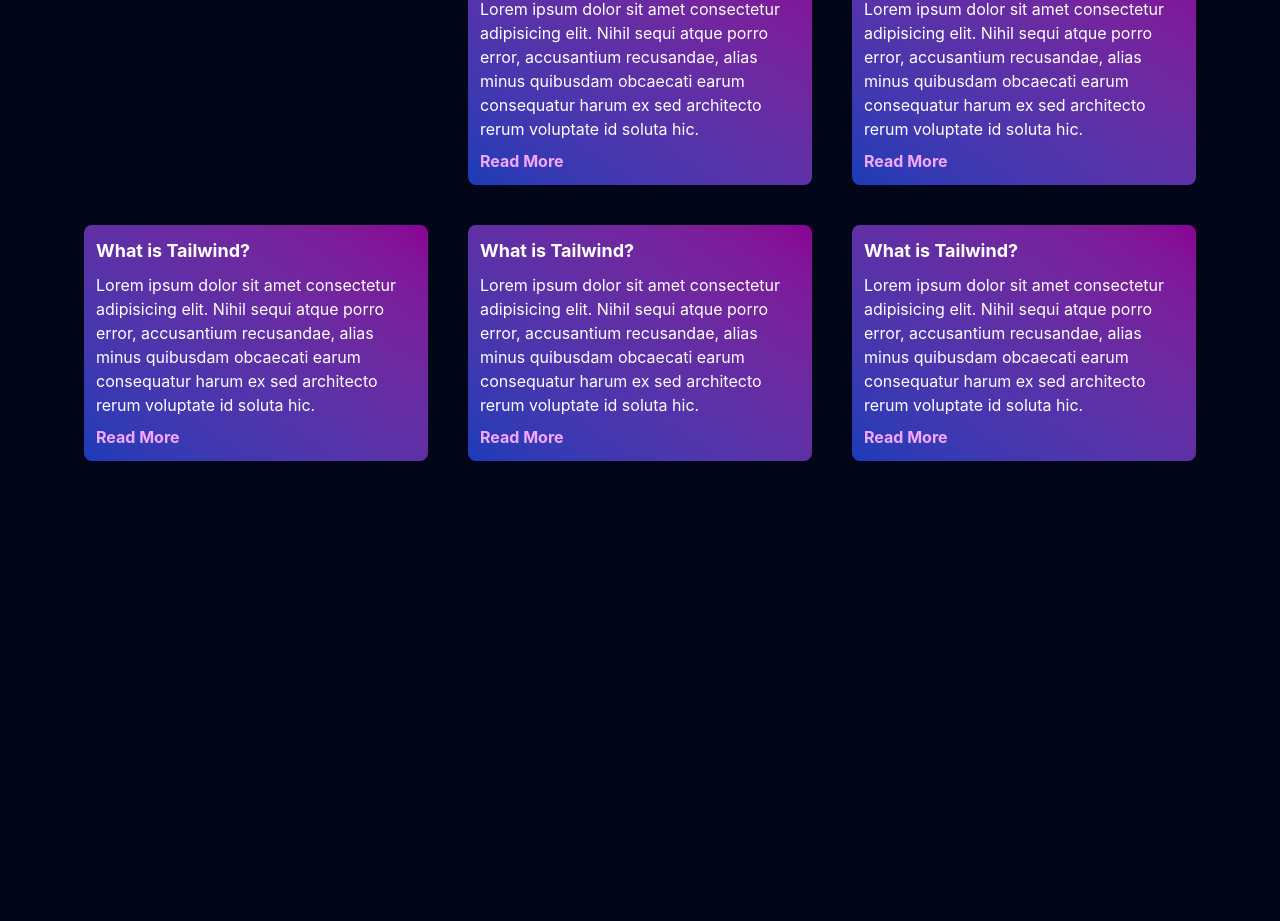
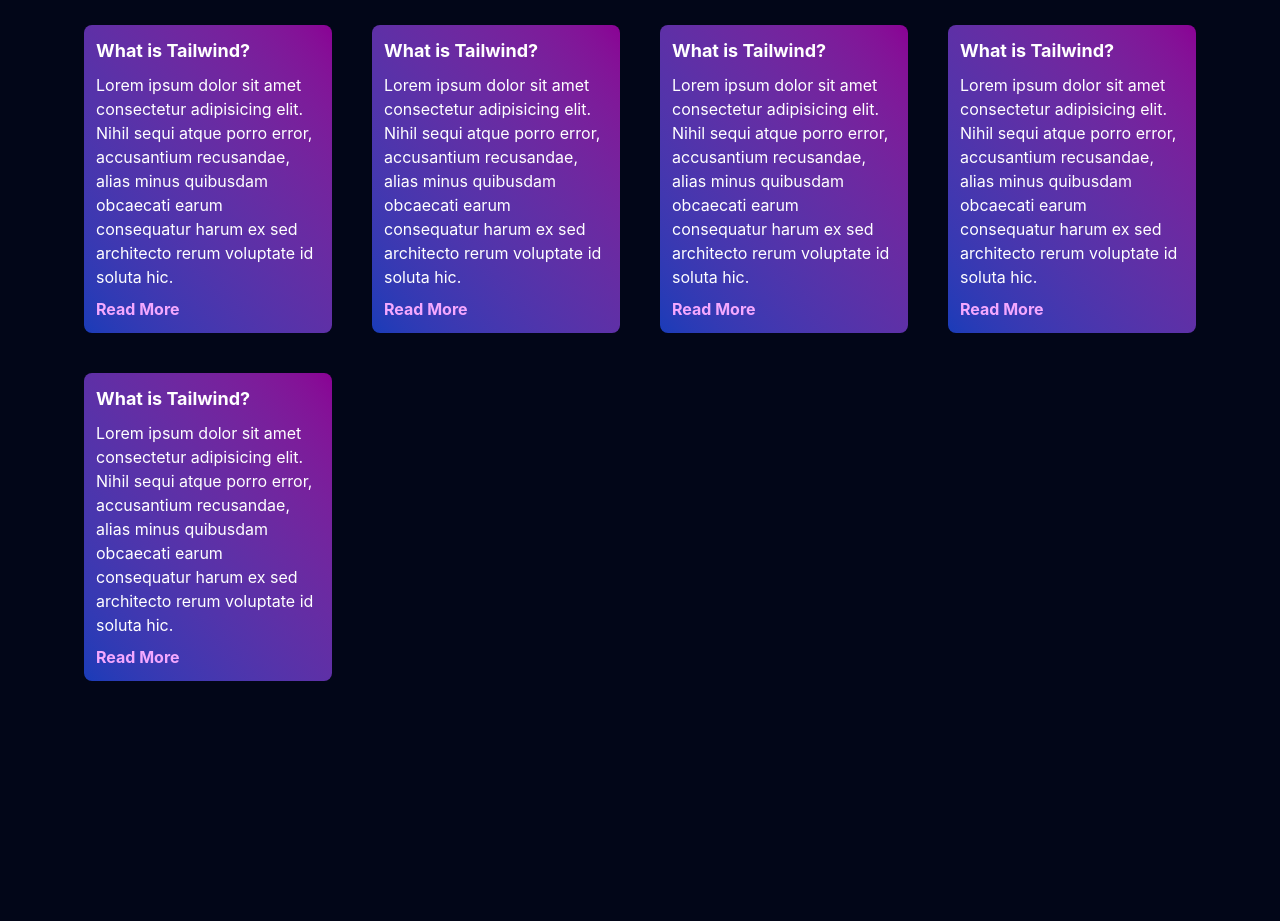
Before and after one commit to shadrach68/Tailwind, a website built with Vite: page index.html in a window 1280 px wide. Shown: the part 656-1577 px from the top of the page. Built offline with nearby package versions, Linux system fonts and the light colour scheme.

Commit message:
Feature: Update index.html with new section and layout

```diff
--- a/index.html
+++ b/index.html
@@ -38,8 +38,8 @@
       </div>
     </section>
 
-    <section class="md:max-w-3xl lg:max-w-6xl mx-auto px-5 py-10 grid lg:grid-cols-3 gap-10">
-      <h2 class="text-3xl font-bold text-center">Resources</h2>
+    <section class="md:max-w-3xl lg:max-w-6xl mx-auto px-5 py-10 grid grid-cols-[repeat(auto-fit,minmax(13.75rem,1fr))] gap-10">
+      <h2 class="text-3xl font-bold text-center col-span-full">Resources</h2>
 
       <div class="bg-blue-950 bg-linear-to-bl from-fuchsia-800 to-blue-800 p-3 rounded-lg space-y-2">
         <h3 class="text-lg font-bold">What is Tailwind?</h3>
```
